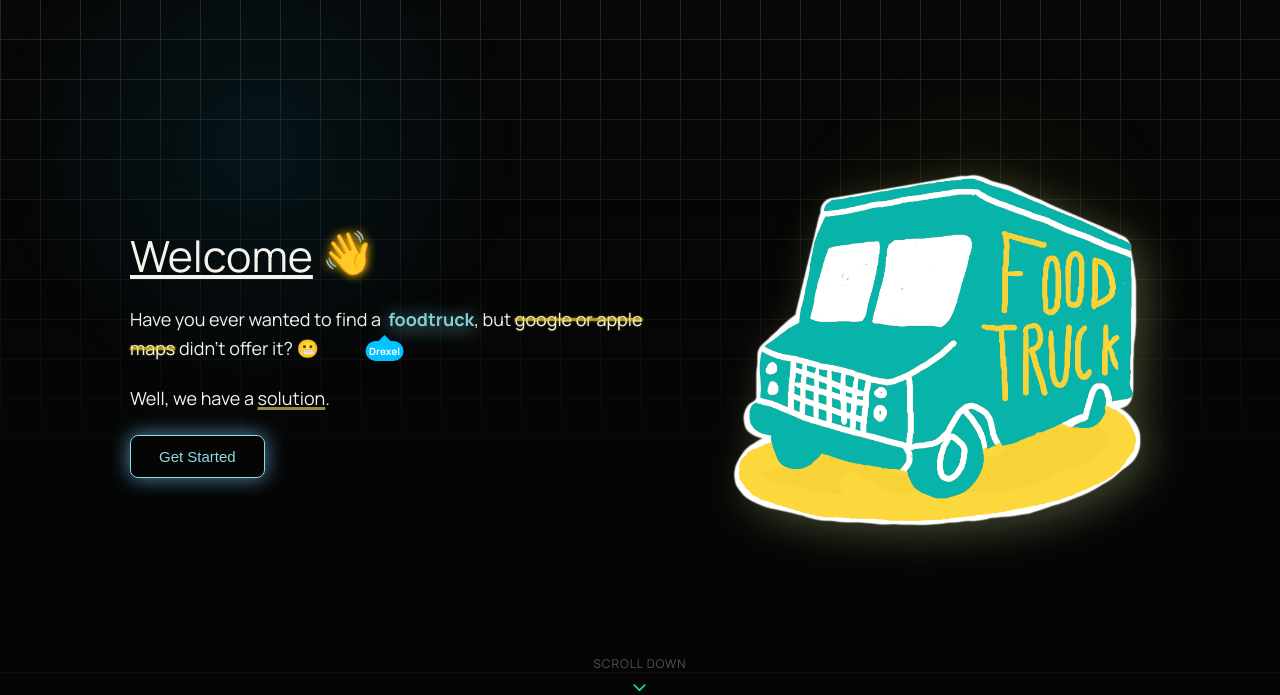
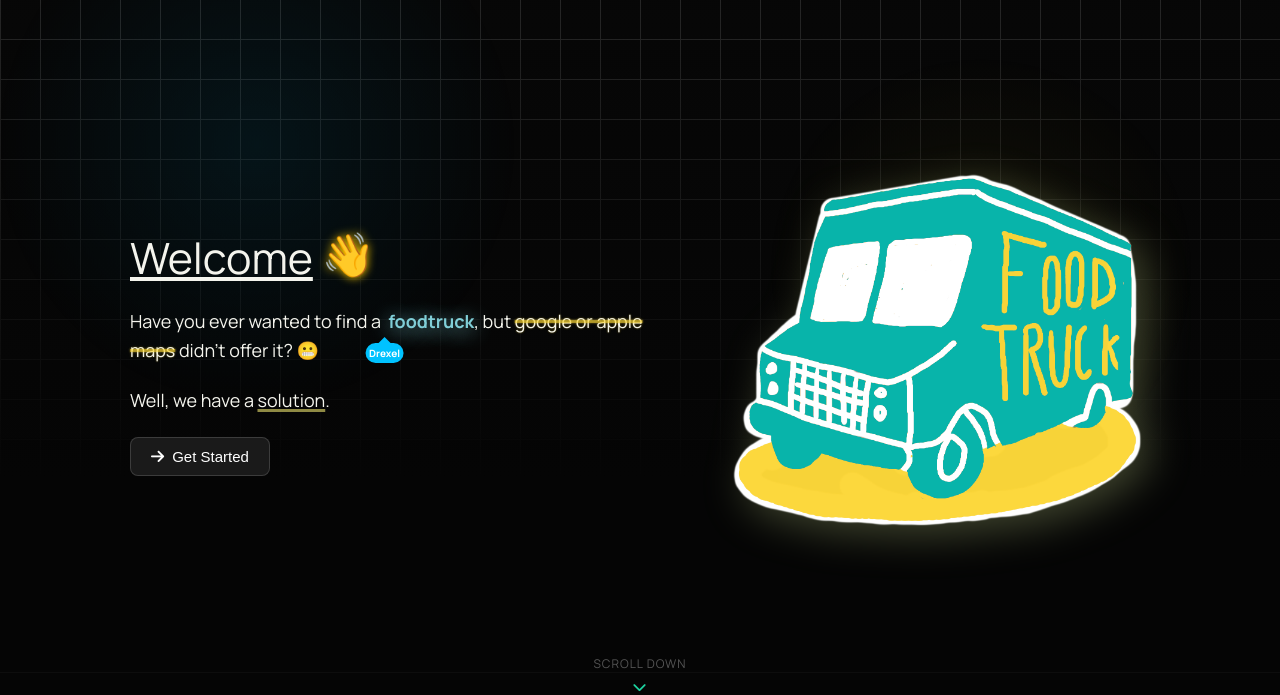
Before and after one commit to CodingDave885/Food-Truck-Finder, a Flask app: page / in a window 1280 px wide. Shown: the part 81-776 px from the top of the page. Run offline with Flask 3, Linux system fonts and the light colour scheme.

Commit message:
Changed get started button in main menu, to fit the new theme

```diff
--- a/truckfinder/static/css/styles.css
+++ b/truckfinder/static/css/styles.css
@@ -1369,3 +1369,25 @@ footer a:hover {
 .light .miles-left {
   color: rgba(0, 0, 0, 0.8);
 }
+
+.dark-btn {
+  display: inline-flex;
+  align-items: center;
+  gap: 8px;
+  padding: 10px 20px;
+  background: #1a1a1a;
+  color: #fff;
+  border: 1px solid rgba(255, 255, 255, 0.15);
+  border-radius: 8px;
+  font-size: 15px;
+  font-weight: 500;
+  cursor: pointer;
+  text-decoration: none;
+  transition: background 0.2s ease, border-color 0.2s ease;
+  animation-delay: 0.5s;
+}
+
+.dark-btn:hover {
+  background: #2a2a2a;
+  border-color: rgba(255, 255, 255, 0.3);
+}
--- a/truckfinder/templates/home.html
+++ b/truckfinder/templates/home.html
@@ -16,7 +16,8 @@
         <br><br><p2>Well, we have a <u class="underline_class">solution</u>.</p2></br></br>
         <!--Creates the button to access the map on the home page-->
         <form action="{{ url_for('map_page')}}">
-        <button type="submit" class="buttonc fill-btn">
+        <button type="submit" class="dark-btn">
+          <i class="fas fa-arrow-right"></i>
             <span>Get Started</span>
         </button>
         </form>
```
